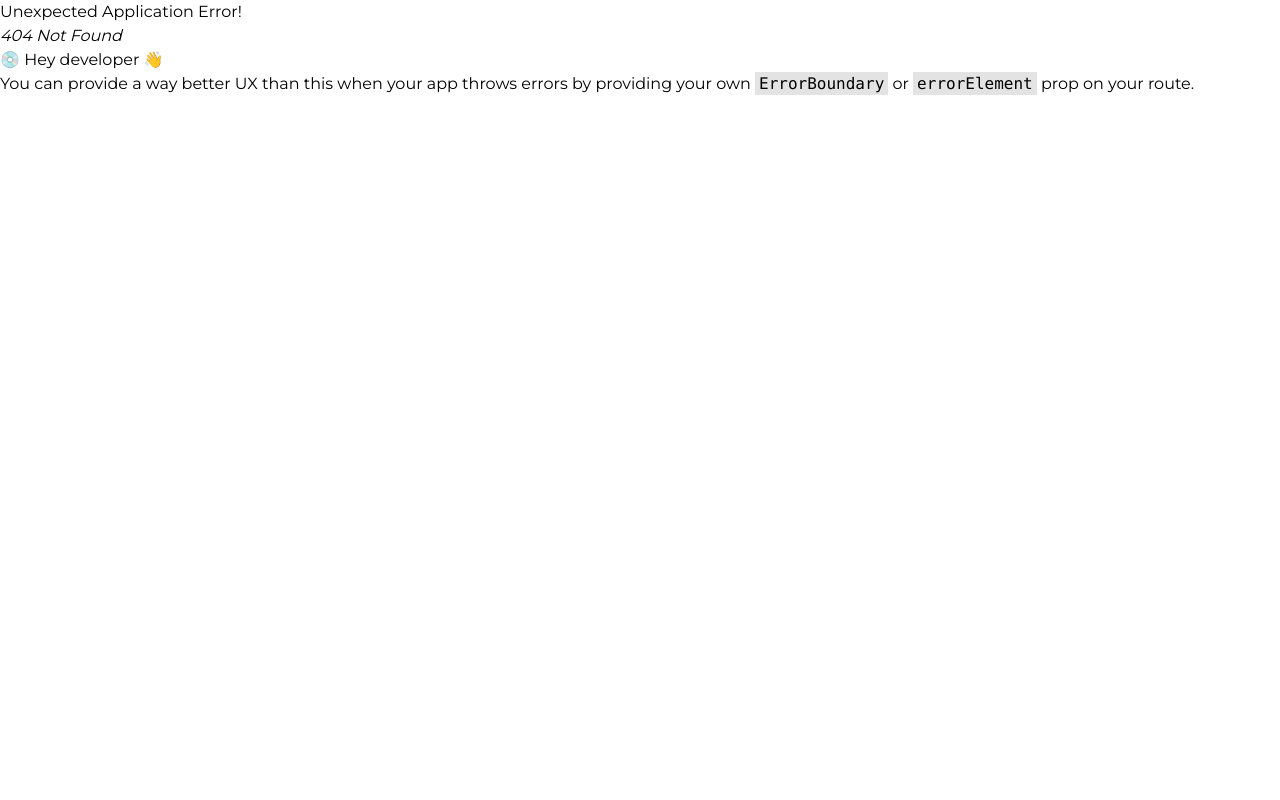
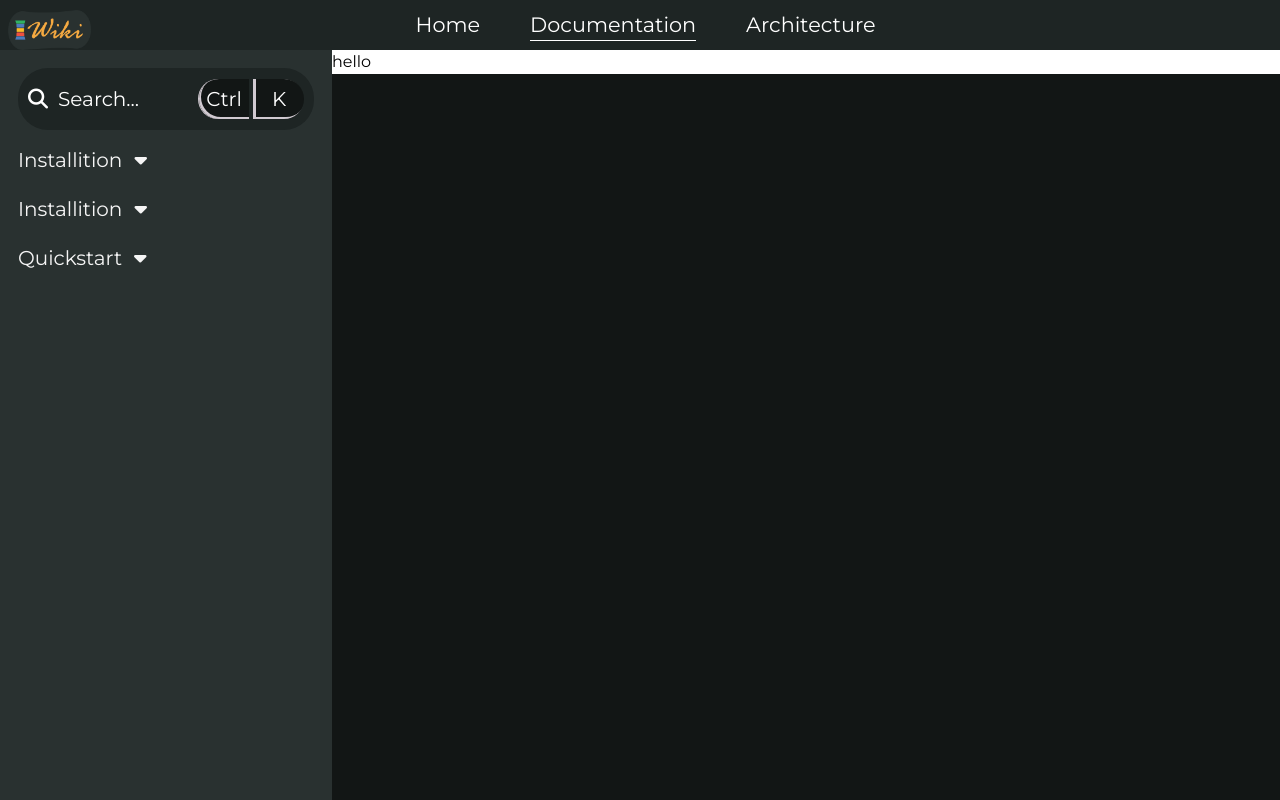
Before and after one commit to SidharthMudgil/lg-wiki, a React (Create React App) app: page /docs/title in a window 1280 px wide. Before the commit this address had no page. Shown: the top 800 px of the page. Built offline with nearby package versions, Linux system fonts and the light colour scheme.

Commit message:
cotributor header and major imporvement

```diff
--- a/src/App.js
+++ b/src/App.js
@@ -6,7 +6,7 @@ import {
 } from "react-router-dom";
 import "./App.css";
 import MainContent from "./pages/homeScreen/MainContent";
-
+import Docs from "./pages/leftNavigation/Docs";
 import Layout from "./pages/leftNavigation/Layout";
 import NavigatorHeader from "./pages/navigationHeader/NavigationHeader";
 import Architecture from "./pages/architecture/Architecture";
@@ -20,7 +20,13 @@ function App() {
         <Route path="" element={<MainContent />} />
         <Route path="arc" element={<Architecture />} />
 
-        <Route path="docs" element={<Layout />}></Route>
+        <Route path="docs" element={<Layout />}>
+        <Route path="title" element={<Docs />} />
+
+
+
+
+        </Route>
       </Route>
     )
   );
--- a/src/pages/architecture/Architecture.js
+++ b/src/pages/architecture/Architecture.js
@@ -4,7 +4,7 @@ export default function Architecture() {
     return (
       <div className="background p-14">
         <div className="flex flex-wrap text-left text-lg">
-        <h1 className=" flex mx-auto p-10 md:text-2xl lg:text-3xl"> Overview :</h1>
+          <h1 className=" flex py-10 md:text-2xl lg:text-3xl"> Overview </h1>
           <p>
             Liquid Galaxy is a remarkable panoramic system that is tremendously
             compelling. It started off as a Google 20% project created by Google
@@ -26,8 +26,8 @@ export default function Architecture() {
             that content of various types can be displayed in the immersive
             panoramic environment.
           </p>
-        <h1 className="  flex mx-auto p-10 md:text-2xl lg:text-3xl">
-          Master Slave Architecture :-
+          <h1 className=" flex py-10 md:text-2xl lg:text-3xl">
+            Master Slave Architecture
           </h1>
           <p className="pb-9">
             The master-slave architecture is a design pattern commonly used in
@@ -38,8 +38,8 @@ export default function Architecture() {
             processes respond to commands from the master.
           </p>
           <br />
-        <h1 className="  flex  p-10 md:text-xl lg:text-2xl">Master:</h1>
-        <p className="items-center flex">
+          <h1 className="  flex  p-y10 md:text-xl lg:text-2xl">Master</h1>
+          <p className="items-center flex basis-full ">
             1. The central controlling entity that initiates commands and manages
             the overall operation.
             <br />
@@ -51,8 +51,8 @@ export default function Architecture() {
           <div className=" flex flex-col gap-6 p-14 w-full">
             <img src={master} alt="master-slave" className="bg-white mx-auto " />
           </div>
-        <h1 className=" flex  p-10 md:text-xl lg:text-2xl ">Slave:</h1>
-        <p className="items-center flex">
+          <h1 className=" flex py-10 md:text-xl lg:text-2xl ">Slave</h1>
+          <h2 className="items-center flex basis-full">
             1. Devices or processes that operate under the control and direction
             of the master.
             <br />
@@ -62,7 +62,7 @@ export default function Architecture() {
             3. Examples: Networked devices (slaves) responding to commands from a
             central server; replica databases synchronized with the primary
             database.
-        </p>{" "}
+          </h2>{" "}
         </div>
       </div>
     );
--- a/src/pages/footer/Footer.js
+++ b/src/pages/footer/Footer.js
@@ -66,7 +66,7 @@ export default function Footer() {
                 target="_blank"
                 rel="noreferrer"
               >
-                sidhart mudgil
+                sidharth mudgil
               </a>
             </p>
             <p className="py-4">
@@ -76,7 +76,7 @@ export default function Footer() {
                 target="_blank"
                 rel="noreferrer"
               >
-                arin kulkerni
+                arin kulkarni
               </a>
             </p>
           </div>
--- a/src/pages/header/Header.js
+++ b/src/pages/header/Header.js
@@ -1,26 +1,25 @@
 import React from "react";
 import { NavLink } from "react-router-dom";
-import logo from "../../assets/wiki-logo.png"
+import logo from "../../assets/wiki-logo.png";
 
 import "./header.css";
 
 export default function Header() {
   return (
     <>
-
       <nav className="  nav    ">
-      <div className=" nav-logo ">
-          <img src= {logo} alt="logo" className=" h-10  " />
-        </div><div className=" nav-ul  ">
-
-        {/* navbar items to show */}
+        <div className=" nav-logo ">
+          <img src={logo} alt="logo" className=" h-10  " />
+        </div>
+        <div className=" nav-ul  ">
+          {/* navbar items to show */}
 
           <NavLink
             to=""
             className="nav-li"
             style={({ isActive }) => ({
-              borderBottom: isActive ? '1px solid white': ''
-
+              pointerEvents: isActive ? "none" : "",
+              borderBottom: isActive ? "1px solid white" : "",
             })}
           >
             home
@@ -29,8 +28,8 @@ export default function Header() {
             to="/docs"
             className="nav-li"
             style={({ isActive }) => ({
-
-              borderBottom: isActive ? '1px solid white': ''
+              pointerEvents: isActive ? "none" : "",
+              borderBottom: isActive ? "1px solid white" : "",
             })}
           >
             documentation
@@ -39,20 +38,13 @@ export default function Header() {
             to="/arc"
             className="nav-li"
             style={({ isActive }) => ({
-              borderBottom: isActive ? '1px solid white': ''
-
-
+              pointerEvents: isActive ? "none" : "",
+              borderBottom: isActive ? "1px solid white" : "",
             })}
           >
-           architecture
+            architecture
           </NavLink>
         </div>
-
-
-
-
-
-
       </nav>
     </>
   );
--- a/src/pages/header/header.css
+++ b/src/pages/header/header.css
@@ -17,9 +17,40 @@
   transition: 0.2s ease-in;
   margin: 0 25px;
 }
+
+.nav-li {
+  position: relative;
+  text-decoration: none;
+}
+
+.nav-li::before {
+  content: "";
+  position: absolute;
+  bottom: 0;
+  left: 0;
+  width: 0;
+  height: 1px;
+  background-color: #EEEEEE;
+  transition: width 0.3s ease-out;
+}
+
+.nav-li:hover:before {
+  width: 100%;
+}
+
+.nav-li :not(:hover):before {
+  /* transition: width 0.3s ease-in; Adjusted timing function to ease-in when not hovering */
+  transition: width 3s ease-in, transform 0.3s ease-out;
+  transform-origin: right;
+  transform: scaleX(0);
+  width: 0;
+}
+/* .nav-li {
+
+}
 .nav-li:hover {
   transform: scale(1.1);
-}
+} */
 .nav-ul {
   margin-left: -5rem;
   display: flex;
@@ -38,6 +69,3 @@
   color: var(--text-color);
   background-color: var(--footer-color);
 }
-.footer a:hover {
-  border-bottom: 1px solid var(--text-color);
-}
--- a/src/pages/homeScreen/Contributor.css
+++ b/src/pages/homeScreen/Contributor.css
@@ -25,11 +25,11 @@
 }
 /* animation hover effect  */
 
-.img-contributor:hover,
-.label:hover {
-  animation-delay: 0.5s;
+.img-contributor:only-child,
+.label:hover{
+  /* animation-delay: 0.5s; */
 
-  animation: moveInBottom 0.5s ease-out;
+  animation: moveInBottom 0.2s forwards;
   opacity: 1;
 }
 .img-contributor {
@@ -40,30 +40,38 @@
   opacity: 1;
 }
 
-/* adding the tint on image via label div  */
+/* adding image hover  via label div  */
 
 .label {
   position: absolute;
+top:0;
+  display: flex;
+  border-radius: 10rem;
+  color: white;
+
   width: 3.75rem;
   height: 3.75rem;
-  border-radius: 10rem;
+  opacity: 0;
+  padding: 0.2rem 0 ;
 
-  top: 0;
-  opacity: 0;
-  background-color: #bcabab9c;
 }
 
 .text {
   position: absolute;
-  bottom: 0rem;
-  left: -0.5rem;
-  color: white;
+  display: flex;
   font-family: Montserrat;
-  font-size: 0.8rem;
 
-  opacity: 1;
-  background-color: rgba(65, 63, 63, 0.782);
-  padding: 0.2rem 0 s;
+  text-align: center;
+  background-color: var(--l-nav);
+  bottom: -1.8rem;
+  font-size:bold;
+  border-radius: 1rem;
+  margin:0 -3rem;
+  justify-content: center;
+  width:10rem;
+
+
+
 }
 
 /* animation hover effect on the img keyframes */
@@ -71,7 +79,11 @@
 @keyframes moveInBottom {
   0% {
     opacity: 0;
-    transform: translateY(20px);
+    transform: translateY(-20px);
+  }
+  50% {
+    opacity: 0.5;
+    transform: translateY(-10px);
   }
   100% {
     overflow: 1;
--- a/src/pages/homeScreen/MainContent.css
+++ b/src/pages/homeScreen/MainContent.css
@@ -39,50 +39,69 @@
 
 
 .search-main {
-  max-height: 2.7rem !important;
+  /* max-height: 2.7rem !important; */
   padding: 1.563rem;
-  max-width: 38rem !important;
+  /* max-width: 38rem !important; */
 
   display: flex;
-  position: relative;
+
   justify-content: center;
   align-items: center;
   margin: 0 auto;
 }
+.search-box{
+  flex-basis: 50%;
+  position: relative;
+  display: flex;
+  border-radius: 45;
+  justify-content: center;
+  align-items: center;}
 .search {
+ flex-basis: 10%;
+
+
   flex-grow: 1;
   border-radius: 30px;
   padding: 1rem 3.4rem 1rem 2.5rem !important;
   background-color: #1e2524;
   align-items: center;
   border-radius: 45;
+
 }
 
 .search-icon {
   position: absolute;
-  left: 40px;
+  left: 10px;
 }
 
 .search-img-icon {
-  box-shadow: inset 0 -2px 0 0 #cdcde6, inset 0 0 1px 1px #fff,
-    0 1px 2px 1px #1e235a66;
-  background: linear-gradient(-225deg, #d5dbe4, #f8f8f8);
+  box-shadow:  -1px 0px 0px rgba(209,202,209,1), inset 2px -2px 0 0 rgba(209,202,209,1);
+  background-color:var(--backgroud);
   display: flex;
-  height: 25px;
-  width: 25px;
+  height: 40px;
+  width: 50px;
+
   justify-content: center;
-  color: #a4a6a8;
+  color: var(--text-color);
   padding: 5px 3.5px;
   align-items: center;
   text-align: center;
+  text-transform: capitalize  ;
 }
-.search-img-icon svg {
-  width: 25px;
+.ctrl-key{
+  border-bottom-left-radius:20px;
+
+border-top-left-radius: 20px;
+}
+.k-key{
+  border-bottom-right-radius:20px;
+
+border-top-right-radius: 20px;
 }
 
 .search-img {
   position: absolute;
-  right: 45px;
+  right: 10px;
   display: flex;
-  gap: 10px;
+  gap: 5px;
 }
--- a/src/pages/homeScreen/MainContent.js
+++ b/src/pages/homeScreen/MainContent.js
@@ -31,11 +31,12 @@ export default function MainContent() {
       <div className="background">
         <div className="home  ">
            {/* main logo */}
-          <div className="py-20 basis-[100%] ">
+          <div className=" basis-[100%] ">
             <img src={lg} alt="liquild GALAXY" className="home-logo   " />
           </div>
         </div>
-        <div className=" search-main ">
+        <div className=" search-main w-full">
+          <div className="search-box">
           <span className="search-icon  " id="icon">
             {" "}
             <i className="fas fa-search"></i>{" "}
@@ -43,25 +44,18 @@ export default function MainContent() {
           <input
             type="search "
             placeholder="Search..."
-            className="  search focus:outline-none  "
+            className="  search focus:outline-none "
             ref={inputRef}
           />
           <span className="search-img">
 
             {/* svg for ctrl and k keys  */}
+            <span className="search-img-icon ctrl-key ">ctrl</span>
 
-            <svg width="25" height="20" className="search-img-icon">
-              <path
-                d="M4.505 4.496h2M5.505 5.496v5M8.216 4.496l.055 5.993M10 7.5c.333.333.5.667.5 1v2M12.326 4.5v5.996M8.384 4.496c1.674 0 2.116 0 2.116 1.5s-.442 1.5-2.116 1.5M3.205 9.303c-.09.448-.277 1.21-1.241 1.203C1 10.5.5 9.513.5 8V7c0-1.57.5-2.5 1.464-2.494.964.006 1.134.598 1.24 1.342M12.553 10.5h1.953"
-                stroke-width="1.2"
-                stroke="currentColor"
-                fill="none"
-                stroke-linecap="square"
-              ></path>
-            </svg>
 
-            <span className="search-img-icon ">k</span>
+            <span className="search-img-icon k-key">k</span>
           </span>
+        </div>
         </div>
 
         <p className=" basic-info">
--- /dev/null
+++ b/src/pages/leftNavigation/Docs.js
@@ -0,0 +1,11 @@
+import React from 'react'
+
+export default function Docs() {
+  return (
+
+
+
+    // arin do your work here
+    <div className="bg-white">hello</div>
+  )
+}
--- a/src/pages/leftNavigation/Navigation.css
+++ b/src/pages/leftNavigation/Navigation.css
@@ -33,8 +33,7 @@
   margin: 0 auto;
 }
 .menu-search {
-  padding: 0.5rem 0 0.5rem 2.5rem !important;
-  width: 15rem !important;
+  padding: 1rem 1rem 1rem 2.5rem !important;
 }
 
 .menu-search-icon {
--- a/src/pages/leftNavigation/Navigaton.js
+++ b/src/pages/leftNavigation/Navigaton.js
@@ -13,10 +13,8 @@ export default function Navigaton() {
       if (e.ctrlKey && e.key === "k") {
         e.preventDefault();
         inputRef.current.focus();
-        document.getElementById("search").style.width = "15rem";
-        document.getElementById("search").style.borderRadius = "25px";
-        document.getElementById("icon").style.display = "none";
-        document.getElementById("iconsub").style.display = "none";
+
+          document.getElementById("iconsub").style.display = "none";
         document.getElementById("iconsubk").style.display = "none";
       }
     };
@@ -55,31 +53,18 @@ export default function Navigaton() {
                 className="  search menu-search focus:outline-none  "
                 ref={inputRef}
                 onFocus={() => {
-                  document.getElementById("search").style.width = "15rem";
-                  document.getElementById("search").style.borderRadius = "25px";
-                  document.getElementById("icon").style.display = "none";
+
                   document.getElementById("iconsub").style.display = "none";
                   document.getElementById("iconsubk").style.display = "none";
                 }}
                 id="search"
               />
               <span className="search-img">
-                <svg
-                  width="25"
-                  height="20"
-                  className="search-img-icon"
-                  id="iconsub"
-                >
-                  <path
-                    d="M4.505 4.496h2M5.505 5.496v5M8.216 4.496l.055 5.993M10 7.5c.333.333.5.667.5 1v2M12.326 4.5v5.996M8.384 4.496c1.674 0 2.116 0 2.116 1.5s-.442 1.5-2.116 1.5M3.205 9.303c-.09.448-.277 1.21-1.241 1.203C1 10.5.5 9.513.5 8V7c0-1.57.5-2.5 1.464-2.494.964.006 1.134.598 1.24 1.342M12.553 10.5h1.953"
-                    stroke-width="1.2"
-                    stroke="currentColor"
-                    fill="none"
-                    stroke-linecap="square"
-                  ></path>
-                </svg>
+              <span className="search-img-icon  ctrl-key" id="iconsub">
+                  ctrl
+                </span>
 
-                <span className="search-img-icon " id="iconsubk">
+                <span className="search-img-icon k-key" id="iconsubk">
                   k
                 </span>
               </span>
@@ -101,7 +86,7 @@ export default function Navigaton() {
             <ul id="1" className="menuex">
               <li className="menutab">
                 {" "}
-                <Link to="nav">demo text</Link>
+                <Link to="/docs/title">demo text</Link>
               </li>
               <li className="menutab">
                 <Link to="/">demo text</Link>
```
Lines whose indentation alone changed are shown as unchanged.
